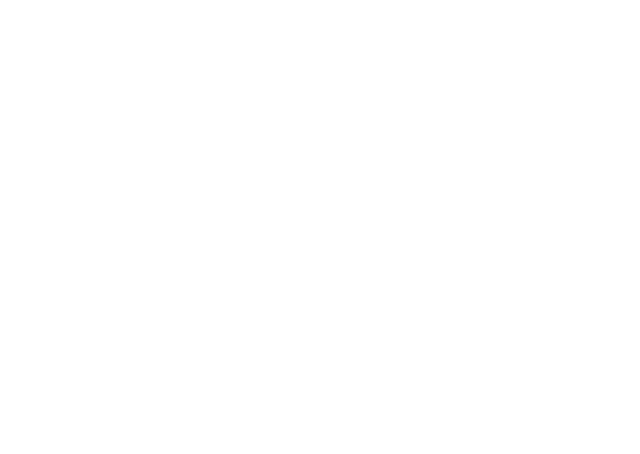
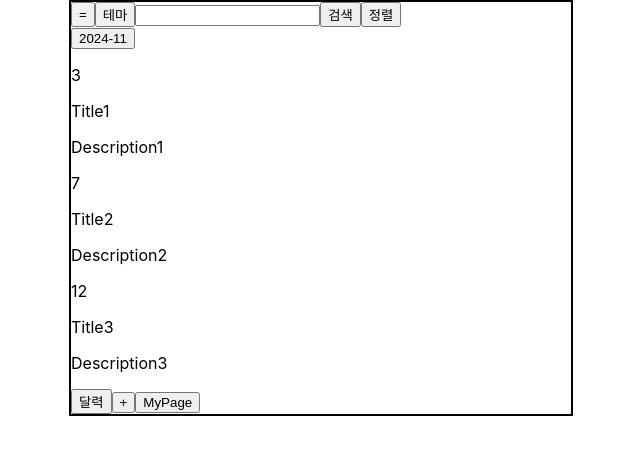
Before and after one commit to BlackMoreCode/MiniProject, a React (Create React App) app: page /home in a window 1280 px wide. Before the commit this address had no page. Shown: the top 454 px of the page, without its empty margins (319-959 px from the left). Built offline with nearby package versions, Linux system fonts and the light colour scheme.

Commit message:
김연규 메인-일기 작업중

```diff
--- a/package.json
+++ b/package.json
@@ -6,6 +6,7 @@
     "@testing-library/jest-dom": "^5.14.1",
     "@testing-library/react": "^13.0.0",
     "@testing-library/user-event": "^13.2.1",
+    "axios": "^1.7.8",
     "react": "^18.3.1",
     "react-dom": "^18.3.1",
     "react-router-dom": "^7.0.1",
--- a/src/App.js
+++ b/src/App.js
@@ -1,12 +1,14 @@
 import React from "react";
 import { BrowserRouter as Router, Routes, Route } from "react-router-dom";
 import Calendar from "./pages/Calendar";
+import Home from "./pages/Home";
 
 function App() {
   return (
     <Router>
       <Routes>
         <Route path="/" element={<Calendar />} />
+        <Route path="/home" element={<Home />} />
       </Routes>
     </Router>
   );
--- /dev/null
+++ b/src/components/diaryComponent.jsx
@@ -0,0 +1,23 @@
+import styled from "styled-components";
+
+export const Container = styled.div`
+  display: flex;
+  justify-content: center;
+`
+
+export const Div = styled.div`
+  &.phone-container {
+    width: 500px;
+    height: 100%;
+    border: 2px solid black;
+    display: flex;
+    flex-direction: column;
+  }
+
+  &.phone-header {
+    display: flex;
+
+  }
+
+
+`
--- a/src/pages/Home.jsx
+++ b/src/pages/Home.jsx
@@ -0,0 +1,69 @@
+import { useState, useEffect } from "react";
+import { useNavigate } from "react-router-dom";
+import styled from "styled-components";
+import { Container, Div } from "../components/diaryComponent";
+
+const Home = () => {
+  // const [members, setMembers] = useState("");
+
+  return(
+    <Container>
+      <Div className="phone-container">
+
+        {/* 헤더바 */}
+        <Div className="phone-header">
+          {/* 왼쪽 메뉴 버튼 */}
+          <button className="phone-menuBtn">
+            =
+          </button>
+
+          {/* 테마 변경 버튼 */}
+          <button className="phone-themeBtn">
+            테마
+          </button>
+          <div className="phone-searchBox">
+            <input />
+            <button>검색</button>
+          </div>
+          <button className="phone-sort">정렬</button>
+        </Div>
+
+        {/* 날짜 + 테마 */}
+        <Div className="phone=theme">
+          {/* <img src="" alt="" /> */}
+          <button>2024-11</button>
+        </Div>
+
+        {/* 일기 섹션 */}
+        <Div className="diary-container">
+          <div className="diary-box">
+            <p>3</p>
+            {/* <button>수정하기</button> 수정 버튼 없이 일기 상세 페이지에서 수정하기 구현해도 될 듯 */}
+            <p>Title1</p>
+            <p>Description1</p>
+          </div>
+          <div className="diary-box">
+            <p>7</p>
+            {/* <button>수정하기</button> 수정 버튼 없이 일기 상세 페이지에서 수정하기 구현해도 될 듯 */}
+            <p>Title2</p>
+            <p>Description2</p>
+          </div>
+          <div className="diary-box">
+            <p>12</p>
+            {/* <button>수정하기</button> 수정 버튼 없이 일기 상세 페이지에서 수정하기 구현해도 될 듯 */}
+            <p>Title3</p>
+            <p>Description3</p>
+          </div>
+        </Div>
+
+        {/* 하단 메뉴 */}
+        <Div className="phone-footer">
+          <button>달력</button>
+          <button>+</button>
+          <button>MyPage</button>
+        </Div>
+      </Div>
+    </Container>
+  )
+}
+export default Home;
```
Also changed, not shown: 1 other file (tests, documents, lock files or other folders).
